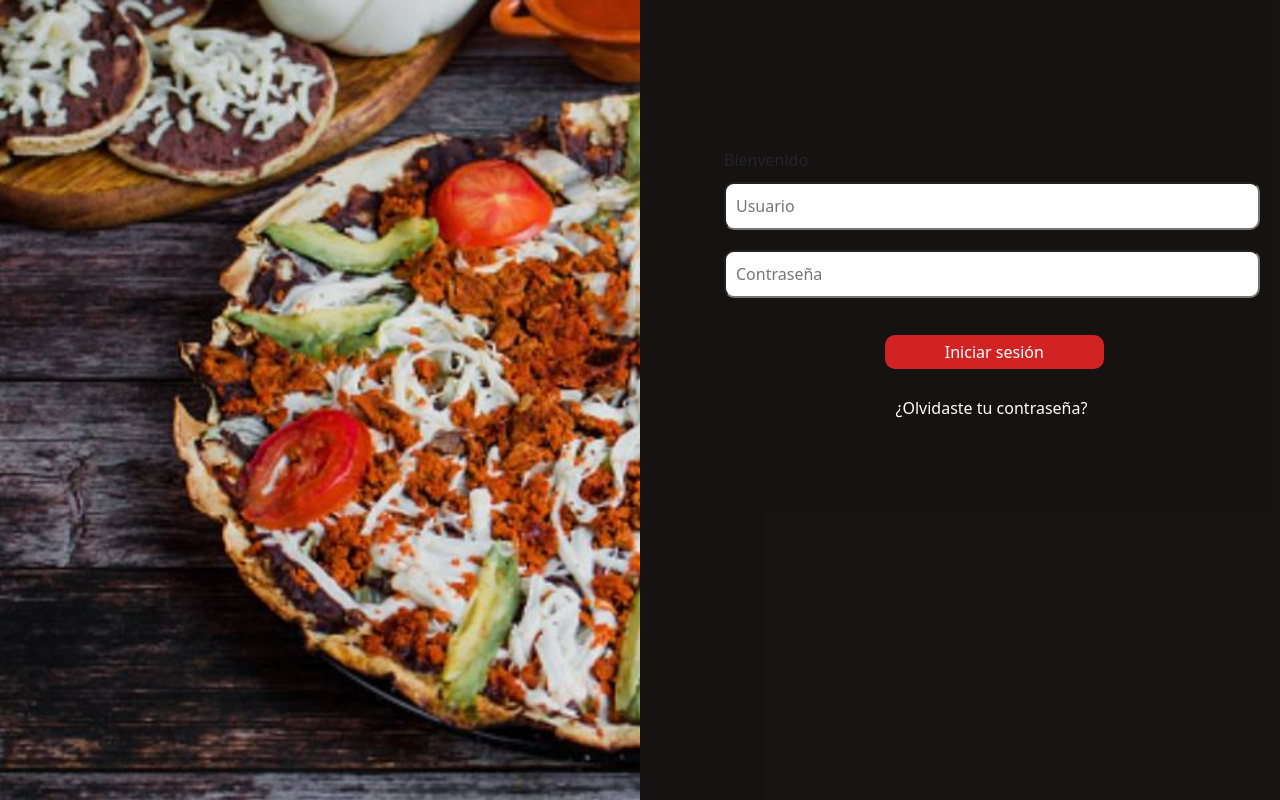
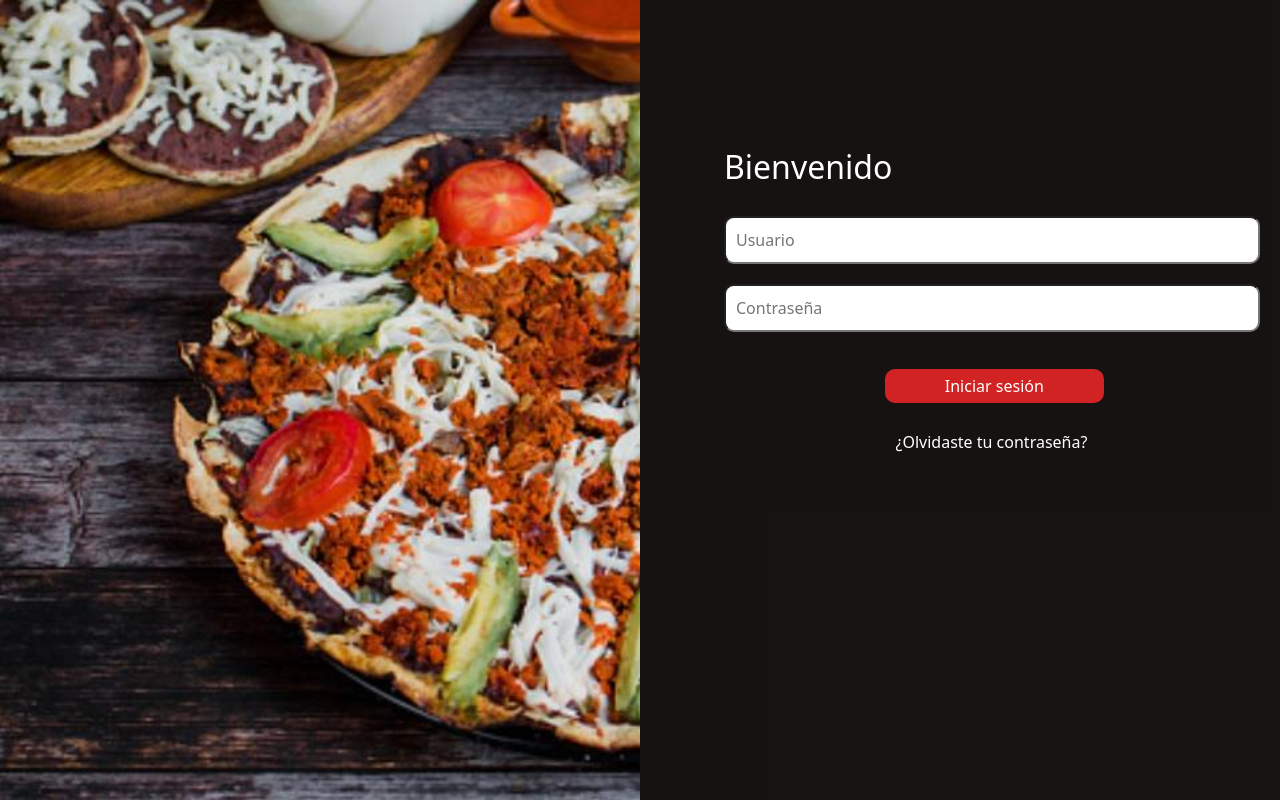
Before and after one commit to Yomero3500/Proyecto_multidisciplinario, a React (Vite) app in the folder proyecto_multidisciplinario/: page / in a window 1280 px wide. Built offline with nearby package versions, Linux system fonts and the light colour scheme.

Commit message:
Corrección en login

```diff
--- a/proyecto_multidisciplinario/src/pages/Login.jsx
+++ b/proyecto_multidisciplinario/src/pages/Login.jsx
@@ -9,7 +9,7 @@ function Login() {
         <div className='Formulario'>
           <div>
           <div class="container2">
-        <h className="H2P">Bienvenido</h>
+        <h2 className="h2P">Bienvenido</h2>
         <form>
             <input type="text" placeholder="Usuario"  />
             <input type="password" placeholder="Contraseña"  />
```
